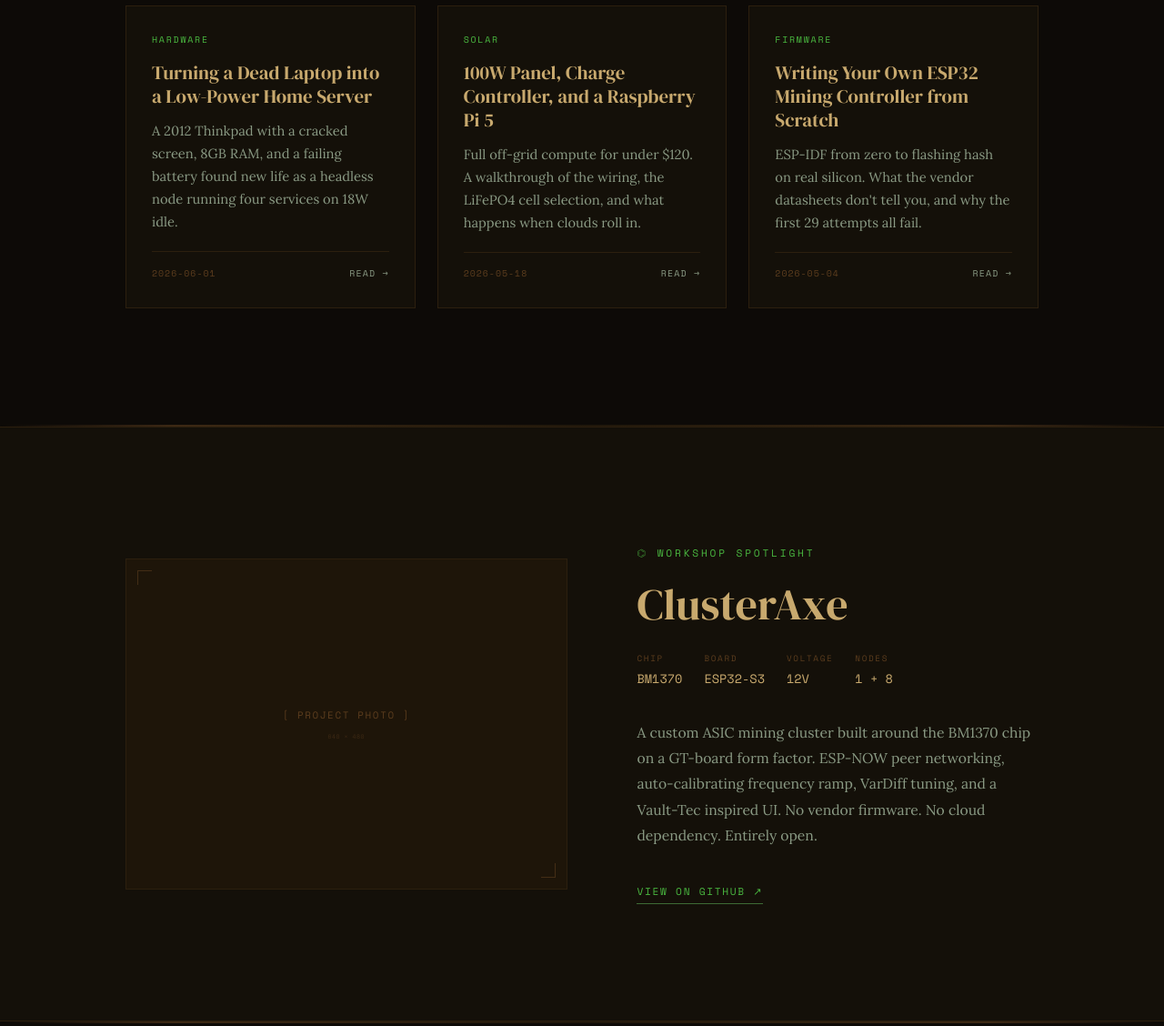
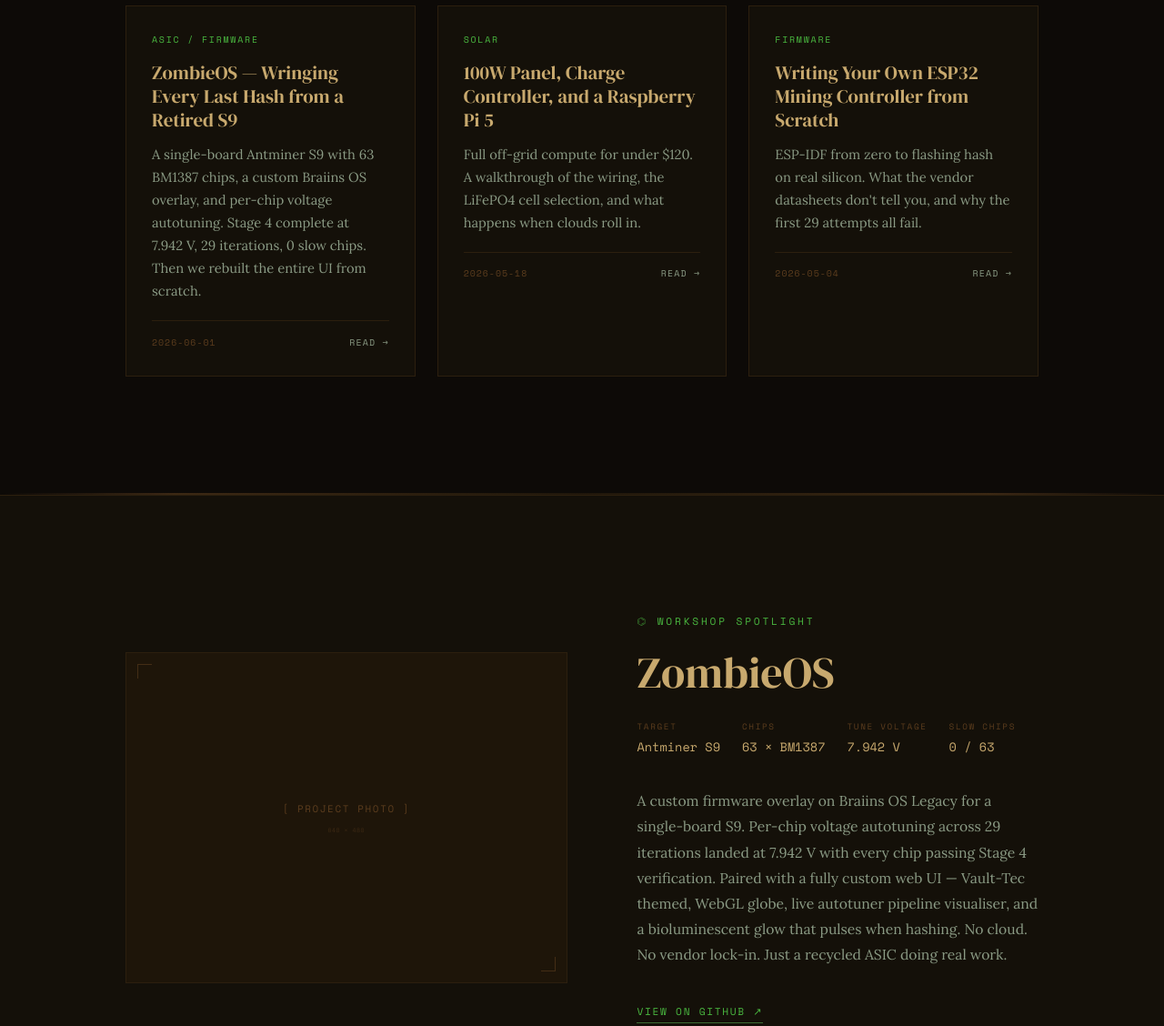
Before and after one commit to ShaeOJ/Undergroundroots, a plain HTML site: page index.html in a window 1280 px wide. Shown: the part 1780-2908 px from the top of the page at 91% size. Drawn offline with nearby package versions, Linux system fonts and the light colour scheme.

Commit message:
Update field notes + workshop spotlight to ZombieOS S9 project

```diff
--- a/index.html
+++ b/index.html
@@ -114,15 +114,16 @@
             <div class="notes-grid">
 
                 <article class="note-card reveal">
-                    <span class="note-tag">Hardware</span>
-                    <h3 class="note-title">Turning a Dead Laptop into a Low-Power Home Server</h3>
+                    <span class="note-tag">ASIC / Firmware</span>
+                    <h3 class="note-title">ZombieOS — Wringing Every Last Hash from a Retired S9</h3>
                     <p class="note-excerpt">
-                        A 2012 Thinkpad with a cracked screen, 8GB RAM, and a failing battery
-                        found new life as a headless node running four services on 18W idle.
+                        A single-board Antminer S9 with 63 BM1387 chips, a custom Braiins OS
+                        overlay, and per-chip voltage autotuning. Stage&nbsp;4 complete at 7.942&nbsp;V,
+                        29 iterations, 0 slow chips. Then we rebuilt the entire UI from scratch.
                     </p>
                     <div class="note-footer">
                         <span class="note-date">2026-06-01</span>
-                        <a href="#" class="note-read-more">Read →</a>
+                        <a href="https://github.com/ShaeOJ/ZombieOS" class="note-read-more" target="_blank" rel="noopener">Read →</a>
                     </div>
                 </article>
 
@@ -172,32 +173,34 @@
 
                 <div class="reveal">
                     <span class="section-label">Workshop Spotlight</span>
-                    <h2>ClusterAxe</h2>
+                    <h2>ZombieOS</h2>
                     <div class="workshop-meta">
                         <div class="workshop-stat">
-                            <span class="workshop-stat-label">Chip</span>
-                            <span class="workshop-stat-value">BM1370</span>
+                            <span class="workshop-stat-label">Target</span>
+                            <span class="workshop-stat-value">Antminer S9</span>
                         </div>
                         <div class="workshop-stat">
-                            <span class="workshop-stat-label">Board</span>
-                            <span class="workshop-stat-value">ESP32-S3</span>
+                            <span class="workshop-stat-label">Chips</span>
+                            <span class="workshop-stat-value">63 × BM1387</span>
                         </div>
                         <div class="workshop-stat">
-                            <span class="workshop-stat-label">Voltage</span>
-                            <span class="workshop-stat-value">12V</span>
+                            <span class="workshop-stat-label">Tune Voltage</span>
+                            <span class="workshop-stat-value">7.942 V</span>
                         </div>
                         <div class="workshop-stat">
-                            <span class="workshop-stat-label">Nodes</span>
-                            <span class="workshop-stat-value">1 + 8</span>
+                            <span class="workshop-stat-label">Slow Chips</span>
+                            <span class="workshop-stat-value">0 / 63</span>
                         </div>
                     </div>
                     <p class="workshop-desc">
-                        A custom ASIC mining cluster built around the BM1370 chip on a
-                        GT-board form factor. ESP-NOW peer networking, auto-calibrating
-                        frequency ramp, VarDiff tuning, and a Vault-Tec inspired UI.
-                        No vendor firmware. No cloud dependency. Entirely open.
+                        A custom firmware overlay on Braiins OS Legacy for a single-board S9.
+                        Per-chip voltage autotuning across 29 iterations landed at 7.942&nbsp;V
+                        with every chip passing Stage&nbsp;4 verification. Paired with a fully
+                        custom web UI — Vault-Tec themed, WebGL globe, live autotuner
+                        pipeline visualiser, and a bioluminescent glow that pulses when
+                        hashing. No cloud. No vendor lock-in. Just a recycled ASIC doing real work.
                     </p>
-                    <a href="https://github.com/ShaeOJ/ClusterAxe" class="workshop-link" target="_blank" rel="noopener">
+                    <a href="https://github.com/ShaeOJ/Zombie-Braiins-" class="workshop-link" target="_blank" rel="noopener">
                         View on GitHub ↗
                     </a>
                 </div>
```
